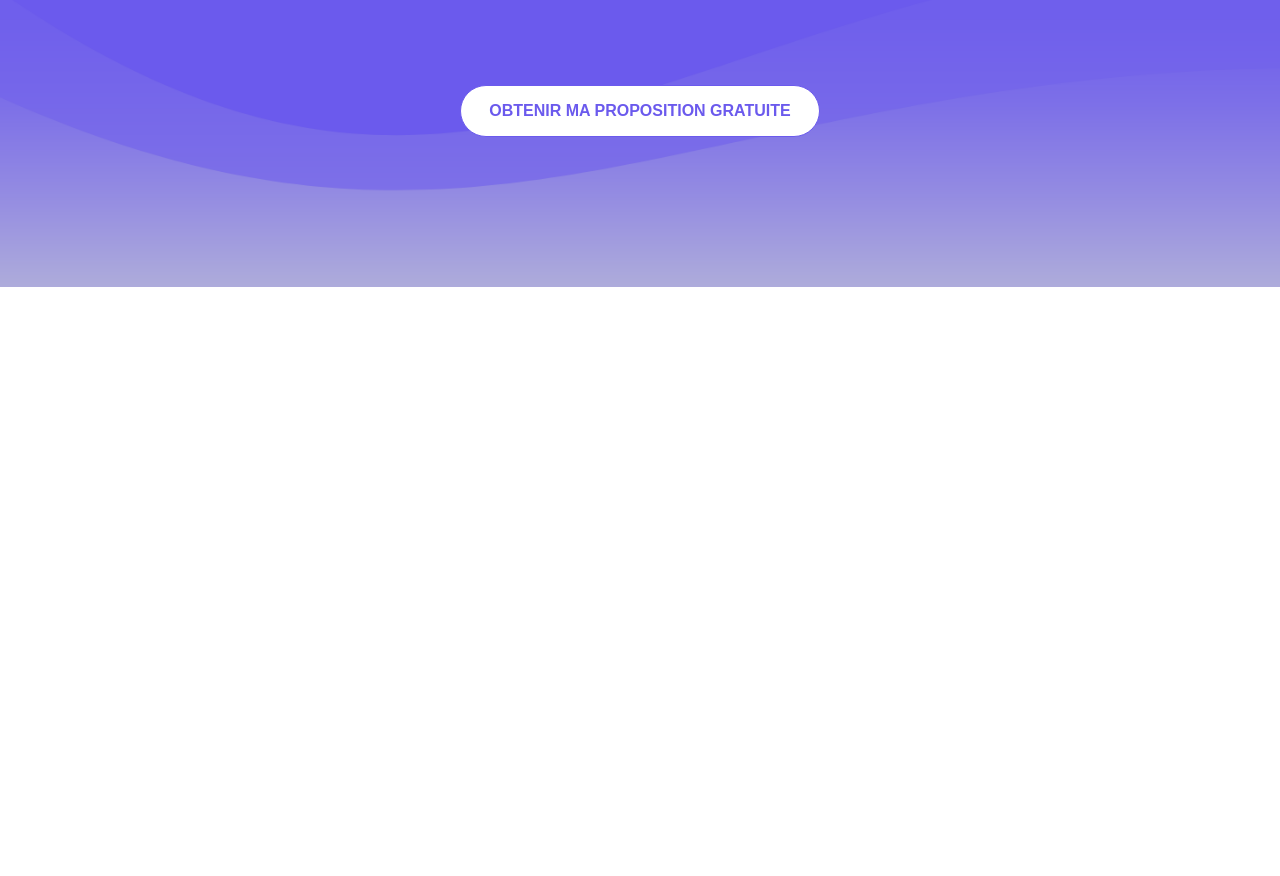
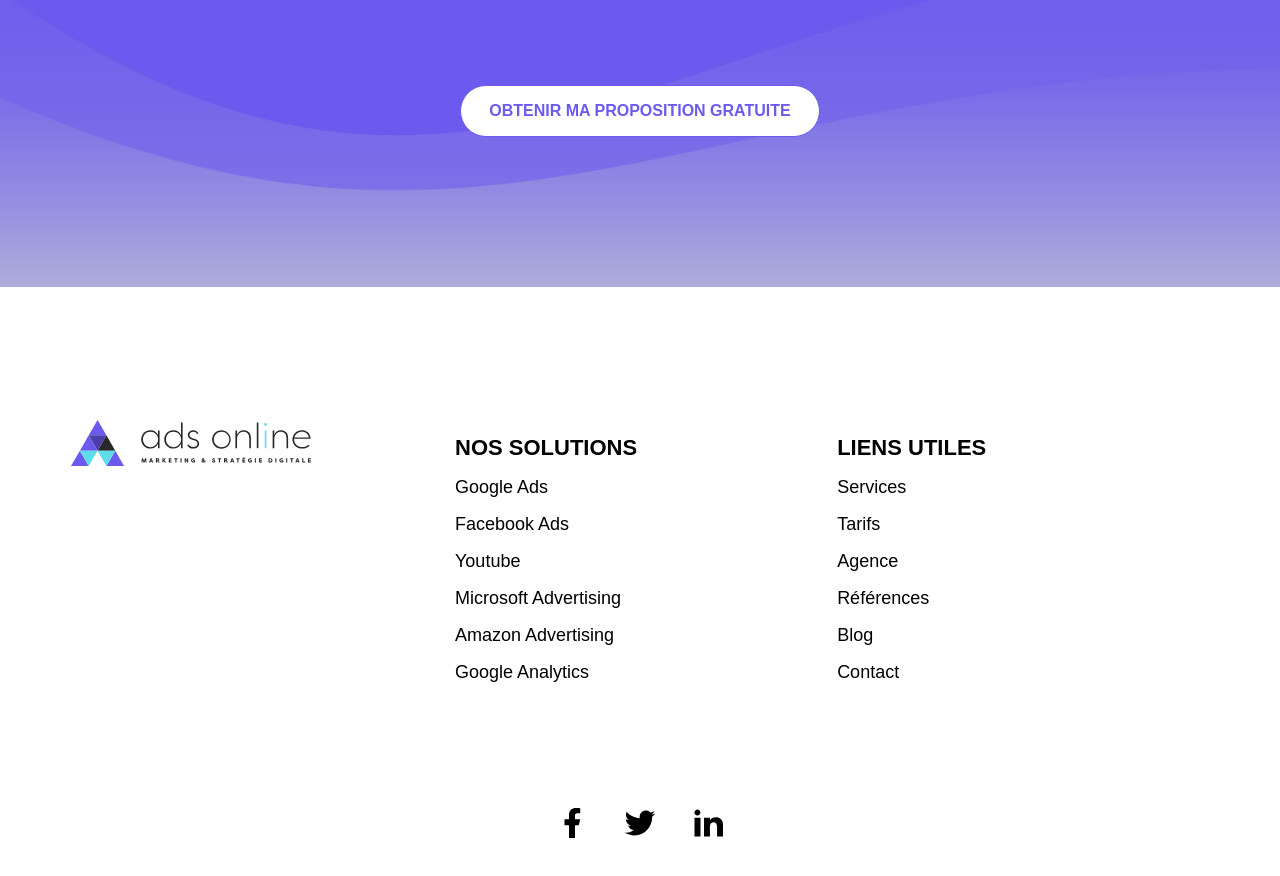
Before and after one commit to ArcanumLibella/test-keolio, a website: page index.html in a window 1280 px wide. Shown: the part 4233-5109 px from the top of the page. Before the commit the page ends 4520 px from the top, so only its background shows below. Drawn offline with nearby package versions, Linux system fonts and the light colour scheme; files that its build step writes are made by us from their sources; files whose address does not match are found by name; a web font is replaced by a local one.

Commit message:
FEATURE: Add footer

```diff
--- a/app/scss/layouts/_footer.scss
+++ b/app/scss/layouts/_footer.scss
@@ -0,0 +1,58 @@
+.footer {
+	&__wrapper {
+		display: flex;
+		margin: 132px 0 106px;
+	}
+
+	&__logo {
+		margin-right: 144px;
+
+		.icon {
+			height: 48px;
+			max-width: 240px;
+		}
+	}
+
+	&__links {
+		// &:first-child {
+		margin-right: 200px;
+		// }
+		&:last-child {
+			margin-right: 0;
+		}
+	}
+
+	&__link {
+		font-size: rem(18px);
+		font-weight: 400;
+		margin: 16px 0;
+		cursor: pointer;
+
+		&:first-child {
+			font-size: rem(22px);
+			font-weight: 700;
+			text-transform: uppercase;
+		}
+
+		&:hover {
+			color: $purple;
+		}
+	}
+
+	&__socials {
+		display: flex;
+		justify-content: center;
+		margin-bottom: 50px;
+
+		.icon {
+			width: 36px;
+			height: 36px;
+			margin: 0 16px;
+			cursor: pointer;
+
+			&:hover {
+				fill: $purple;
+			}
+		}
+	}
+}
--- a/app/scss/layouts/_partners.scss
+++ b/app/scss/layouts/_partners.scss
@@ -21,11 +21,11 @@
 			padding: 16px;
 			width: 212px;
 			height: 212px;
-			background-color: $purple;
+			// background-color: $purple;
 		}
 
 		.icon {
-			fill: $white;
+			fill: $purple;
 
 			&-amazon {
 				max-height: 88px;
--- a/index.html
+++ b/index.html
@@ -19,7 +19,7 @@
     <link rel="stylesheet" href="https://use.typekit.net/xwz4mjw.css">
 
     <!-- CSS File -->
-    <link rel="stylesheet" href="dist/style.css?cb=1593943182170" />
+    <link rel="stylesheet" href="dist/style.css?cb=1593945300143" />
 
     <!-- SVG SPRITE -->
     <svg
@@ -30,6 +30,15 @@
       xmlns:xlink="http://www.w3.org/1999/xlink"
     >
       <defs>
+        <symbol id="icon-facebook" viewBox="0 0 32 32">
+          <path d="M18.667 18h3.333l1.333-5.333h-4.667v-2.667c0-1.373 0-2.667 2.667-2.667h2v-4.48c-0.435-0.057-2.076-0.187-3.809-0.187-3.62 0-6.191 2.209-6.191 6.267v3.733h-4v5.333h4v11.333h5.333v-11.333z"></path>
+        </symbol>
+        <symbol id="icon-linkedin" viewBox="0 0 32 32">
+          <path d="M9.253 6.667c-0 0.707-0.282 1.385-0.782 1.885s-1.179 0.78-1.886 0.78c-0.707-0-1.385-0.282-1.885-0.782s-0.78-1.179-0.78-1.886c0-0.707 0.282-1.385 0.782-1.885s1.179-0.78 1.886-0.78c0.707 0 1.385 0.282 1.885 0.782s0.78 1.179 0.78 1.886v0zM9.333 11.307h-5.333v16.693h5.333v-16.693zM17.76 11.307h-5.307v16.693h5.253v-8.76c0-4.88 6.36-5.333 6.36 0v8.76h5.267v-10.573c0-8.227-9.413-7.92-11.627-3.88l0.053-2.24z"></path>
+        </symbol>
+        <symbol id="icon-twitter" viewBox="0 0 32 32">
+          <path d="M29.549 7.541c-1.018 0.45-2.097 0.746-3.203 0.877 1.165-0.697 2.037-1.793 2.453-3.085-1.093 0.651-2.292 1.107-3.541 1.353-0.839-0.898-1.952-1.493-3.164-1.694s-2.457 0.005-3.541 0.585c-1.084 0.58-1.945 1.502-2.451 2.622s-0.627 2.376-0.345 3.572c-2.217-0.111-4.386-0.687-6.366-1.691s-3.727-2.413-5.127-4.136c-0.496 0.851-0.756 1.819-0.755 2.804 0 1.933 0.984 3.641 2.48 4.641-0.885-0.028-1.751-0.267-2.525-0.697v0.069c0 1.288 0.446 2.535 1.261 3.532s1.95 1.681 3.212 1.936c-0.822 0.223-1.684 0.256-2.52 0.096 0.356 1.108 1.049 2.078 1.983 2.772s2.062 1.080 3.226 1.101c-1.157 0.909-2.481 1.58-3.897 1.976s-2.897 0.509-4.357 0.333c2.549 1.639 5.516 2.509 8.547 2.507 10.257 0 15.867-8.497 15.867-15.867 0-0.24-0.007-0.483-0.017-0.72 1.092-0.789 2.034-1.767 2.783-2.887l-0.001-0.001z"></path>
+        </symbol>
         <symbol id="icon-advent" viewBox="0 0 32 32">
           <path
             d="M27.315 18.541v-0.913c-0.739-0.606-3.738-3.688-4.248-4.129v0.953c0.427 0.399 3.778 3.605 4.248 4.090zM22.312 13.539v0.238h-1.826v1.985h1.588v0.239h-1.588v2.303h1.826v0.238h-2.382v-5.002h2.382zM14.372 13.539c0.179 0.361 1.988 4.755 2.104 5.003h0.357c0.158-0.372 1.967-4.59 2.144-5.003h-0.397c-0.235 0.682-1.651 4.114-1.747 4.328-0.369-0.813-1.693-3.977-1.826-4.328h-0.635zM8.377 18.541c-0.226-0.506-1.839-4.776-1.945-5.003h-0.119c-0.177 0.351-2.276 4.569-2.541 5.003h0.436c0.283-0.702 1.865-3.99 1.985-4.208 0.345 0.818 1.503 3.837 1.628 4.208h0.556zM2.581 18.541l2.581-5.002h-0.119l-2.581 5.002h0.119zM1.35 18.541l2.581-5.002h-0.119l-2.581 5.002h0.119zM0.119 18.541l2.581-5.002h-0.119l-2.581 5.002h0.119zM9.369 13.539h2.064c2.052-0.012 2.486 1.198 2.501 2.462-0.015 1.342-0.987 2.521-2.739 2.541h-1.826v-5.003z"
@@ -349,7 +358,7 @@
           ></path>
         </symbol>
 
-        <symbol id="icon-facebook" viewbox="0 0 17 32">
+        <symbol id="icon-facebook2" viewbox="0 0 17 32">
           <path
             fill="#3c5a9a"
             style="fill: var(--color2, #3c5a9a)"
@@ -970,9 +979,52 @@
           </div>
         </div>
       </section>
+
+      <!-- FOOTER-->
+      <footer class="footer">
+        <div class="content-wrapper">
+          <div class="footer__wrapper">
+            <div class="footer__logo">
+              <svg class="icon icon-logo">
+                <use xlink:href="#icon-logo"></use>
+              </svg>
+            </div>
+            <ul class="footer__links">
+              <li class="footer__link footer__link--title">Nos solutions</li>
+              <li class="footer__link">Google Ads</li>
+              <li class="footer__link">Facebook Ads</li>
+              <li class="footer__link">Youtube</li>
+              <li class="footer__link">Microsoft Advertising</li>
+              <li class="footer__link">Amazon Advertising</li>
+              <li class="footer__link">Google Analytics</li>
+            </ul>
+            <ul class="footer__links">
+              <li class="footer__link footer__link--title">Liens utiles</li>
+              <li class="footer__link">Services</li>
+              <li class="footer__link">Tarifs</li>
+              <li class="footer__link">Agence</li>
+              <li class="footer__link">Références</li>
+              <li class="footer__link">Blog</li>
+              <li class="footer__link">Contact</li>
+            </ul>
+          </div>
+          <div class="footer__socials">
+            <svg class="icon icon-facebook">
+              <use xlink:href="#icon-facebook"></use>
+            </svg>
+            <svg class="icon icon-twitter">
+              <use xlink:href="#icon-twitter"></use>
+            </svg>
+            <svg class="icon icon-linkedin">
+              <use xlink:href="#icon-linkedin"></use>
+            </svg>
+          </div>
+
+        </div>
+      </footer>
     </main>
 
     <!-- JavaScript File -->
-    <script src="dist/all.js?cb=1593943182170"></script>
+    <script src="dist/all.js?cb=1593945300143"></script>
   </body>
 </html>
```
